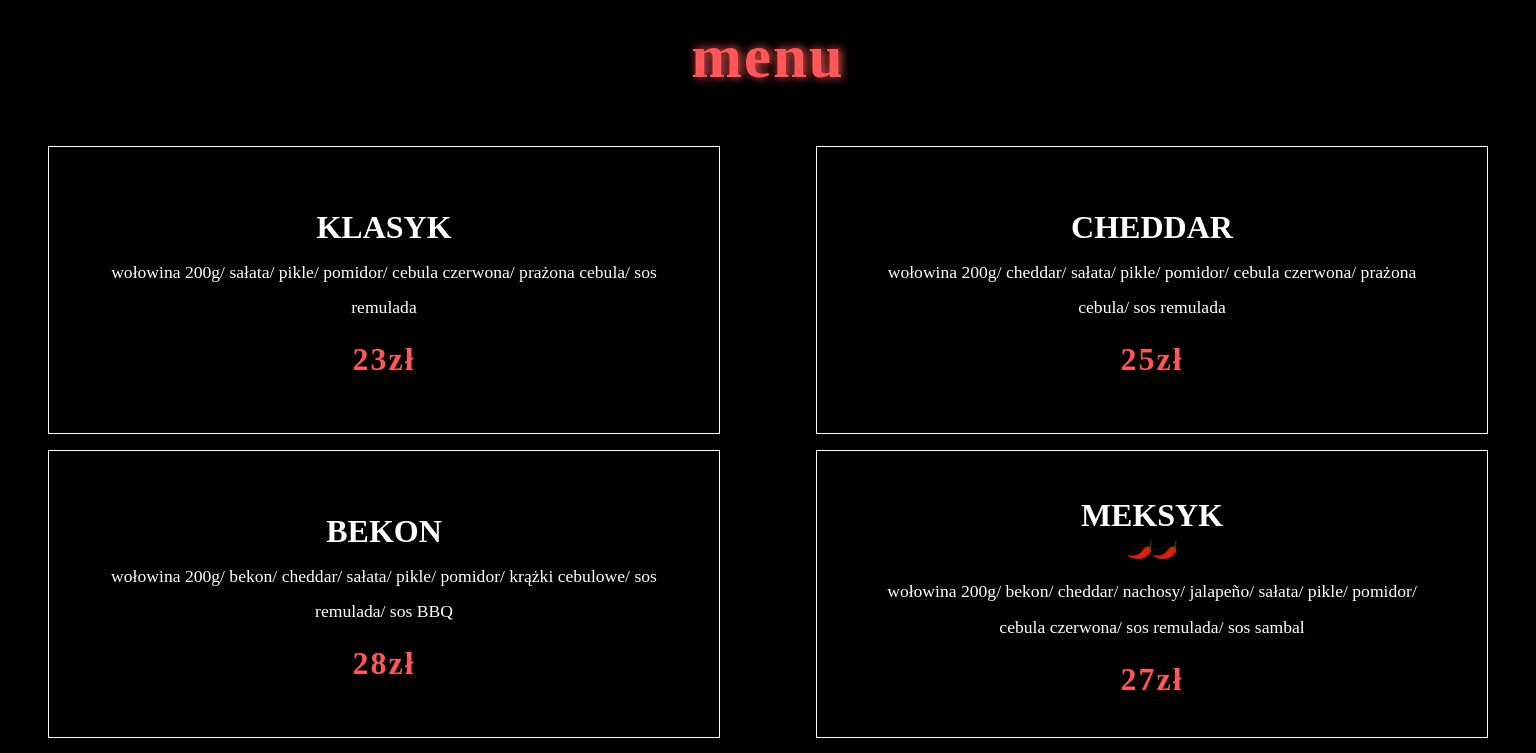
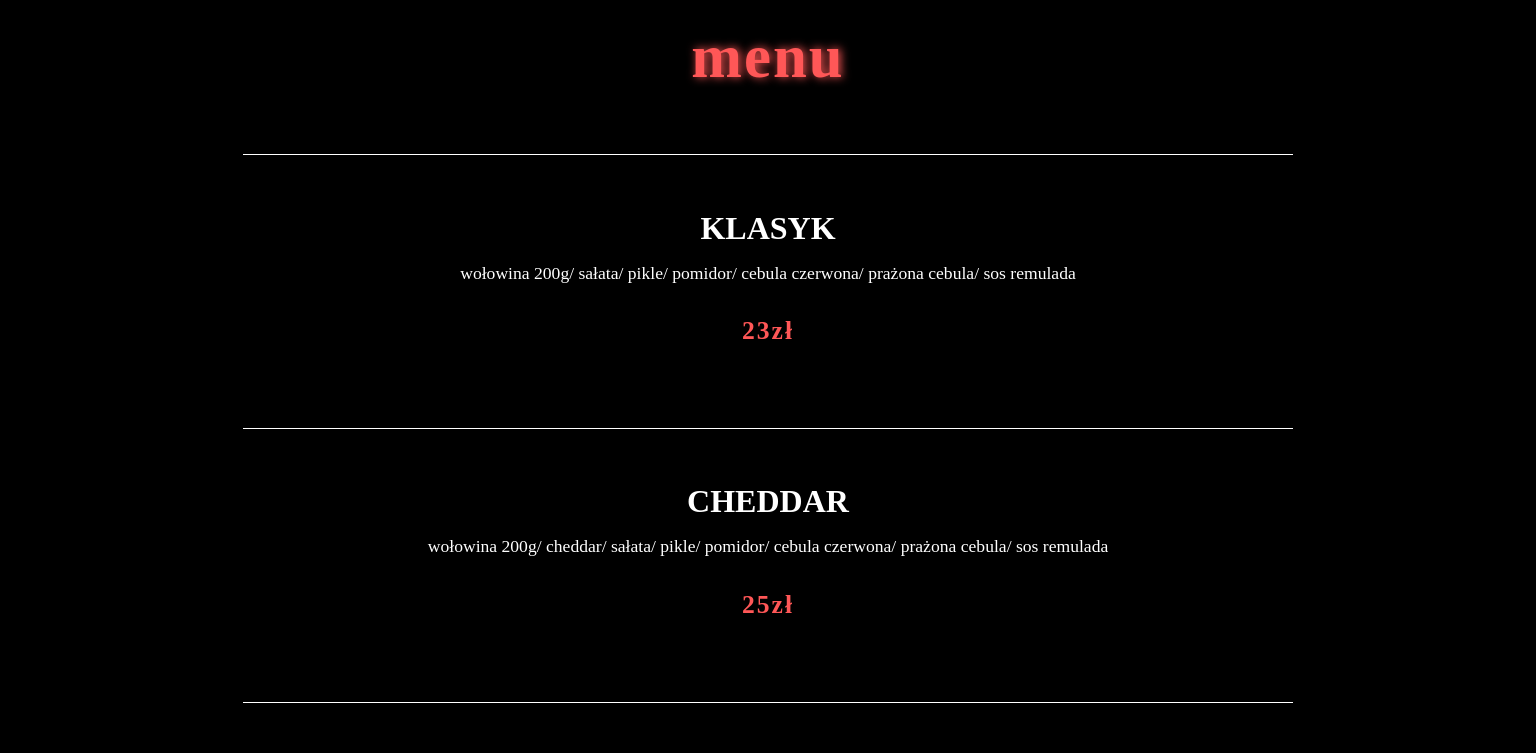
Before and after one commit to FaberNiko/Wypas, a React (Vite) app in the folder wypas/: page / in a window 1536 px wide. Shown: the part 900-1653 px from the top of the page. Built offline with nearby package versions, Linux system fonts and the light colour scheme.

Commit message:
Updated menu styles

```diff
--- a/wypas/src/components/Menu.jsx
+++ b/wypas/src/components/Menu.jsx
@@ -6,8 +6,9 @@ import vegan from '../images/leaf.png'
 export default function Menu() {
 	return (
 		<section id="menu" className={styles.menu}>
+
 			<h2 className={styles.menuTitle}>menu</h2>
-			<div className={styles.menuHero}>
+			<div className={styles.menuItems}>
 				<MenuList
 					title={"klasyk"}
 					desc={
--- a/wypas/src/components/Menu.module.scss
+++ b/wypas/src/components/Menu.module.scss
@@ -9,6 +9,7 @@
         padding: 0 2em;
         text-shadow: #ff5757 2px 0 10px;
         margin-top: 2em;
+        margin-bottom: 1em;
         height: 3rem;
         letter-spacing: 2px;
         width: 100%;
@@ -19,7 +20,7 @@
     }
 
 
-	.menuHero {
+	.menuItems {
 		display: flex;
 		flex-direction: column;
 		width: 100%;
@@ -75,14 +76,12 @@
 
 @media (min-width: 1400px) {
 	.menu {
-		display: flex;
-        flex-direction: column;
 
 
+		.menuItems {
+            width: 100%;
+            display: grid;
 
-		.menuHero {
-            display: grid;
-            grid-template-columns: repeat(2, 1fr);
         }
 
         .menuTitle {
--- a/wypas/src/components/MenuList.module.scss
+++ b/wypas/src/components/MenuList.module.scss
@@ -1,12 +1,17 @@
 .list {
 	list-style: none;
-	padding-top: 2em;
+	// padding-top: 2em;
 	padding-left: 1em;
 	padding-right: 1em;
 
 	.listItem {
+		display: flex;
+		flex-direction: column;
+		justify-content: center;
+		align-items: center;
 		color: #fff;
-		border: 1px solid white;
+		border-top: 1px solid white;
+		margin-top: 0.5em;
 
 		.title {
 
@@ -37,8 +42,9 @@
 			margin-top: .5em;
 		}
 		.price {
+			padding: .5em 1em;
 			margin: 0.5em;
-			font-size: 2rem;
+			font-size: 1.6rem;
 			letter-spacing: 2px;
 			color: #ff5757;
 			text-align: center;
@@ -82,6 +88,8 @@
 
 @media (min-width: 1400px) {
 	.list {
+		display: flex;
+		justify-content: center;
 		margin-top: 1em;
 		padding: 0 3em;
 		.listItem {
@@ -89,16 +97,15 @@
 			flex-direction: column;
 			justify-content: center;
 			align-items: center;
+			width: 80%;
 			text-align: center;
-			padding: 0 0.5em;
-			height: 18rem;
 
 			.title {
 				font-size: 2rem;
 			}
 
 			.description {
-				padding: 0 3em;
+				padding: 0 1em;
 			}
 		}
 	}
```
Also changed, not shown: wypas/src/components/Trimmings.jsx (added, +7 -0 lines).
